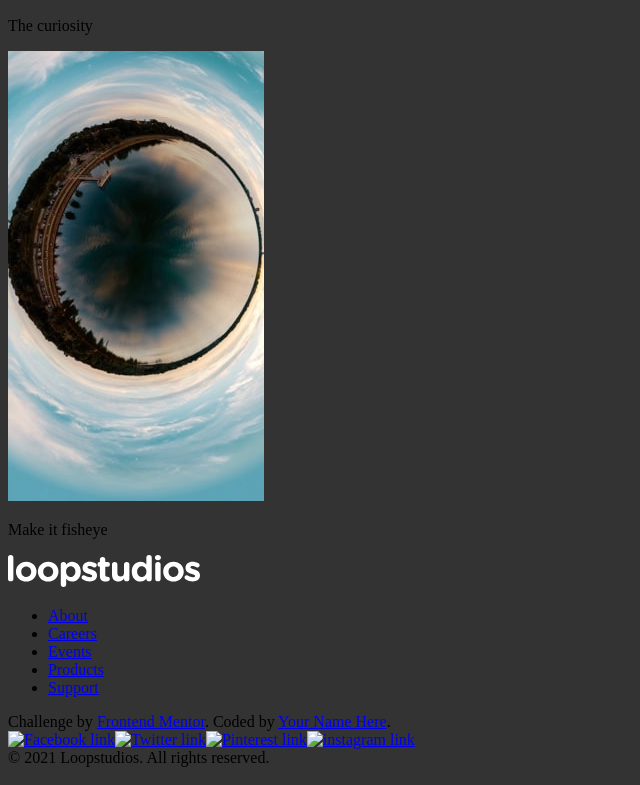
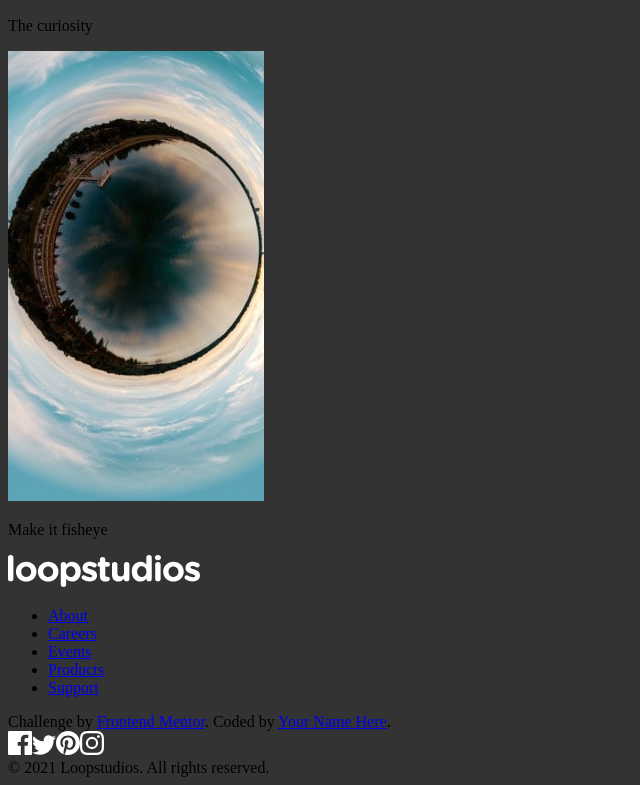
Before and after one commit to KevinJMatute/loopstudios-landing-page, a plain HTML site: page index.html in a window 1280 px wide. Shown: the part 4989-5774 px from the top of the page, without its empty margins (0-640 px from the left). Drawn offline with Linux system fonts and the light colour scheme; the site is published under a folder, as on GitHub Pages, so addresses that start at the root find nothing.

Commit message:
social icons

```diff
--- a/index.html
+++ b/index.html
@@ -181,22 +181,22 @@
     <div class="social">
       <a href="#"
         ><img
-          src="/images/icon-facebook.svg"
+          src="images/icon-facebook.svg"
           alt="Facebook link"
           class="social__icon" /></a
       ><a href="#"
         ><img
-          src="/images/icon-twitter.svg"
+          src="images/icon-twitter.svg"
           alt="Twitter link"
           class="social__icon" /></a
       ><a href="#"
         ><img
-          src="/images/icon-pinterest.svg"
+          src="images/icon-pinterest.svg"
           alt="Pinterest link"
           class="social__icon" /></a
       ><a href="#"
         ><img
-          src="/images/icon-instagram.svg"
+          src="images/icon-instagram.svg"
           alt="instagram link"
           class="social__icon"
       /></a>
```
